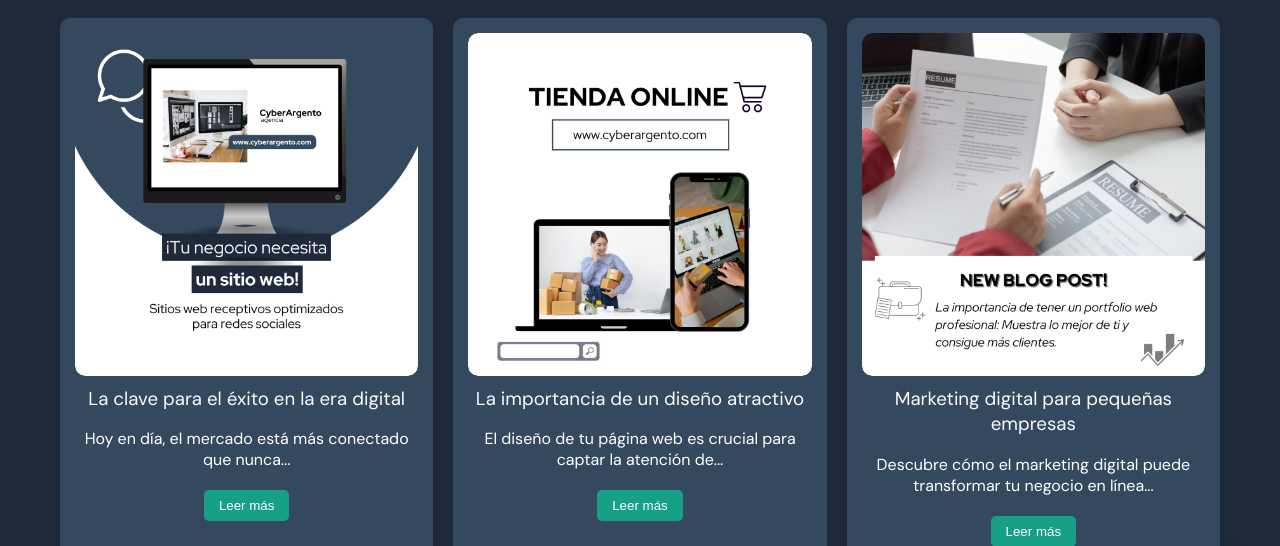
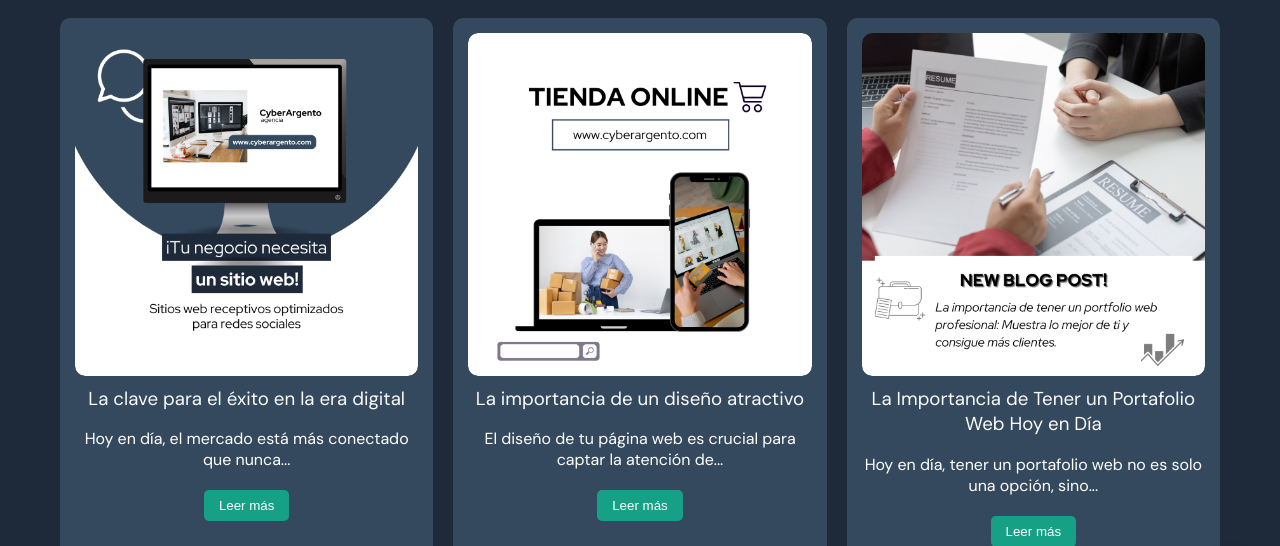
Before and after one commit to candelaria333/CyberArgento, a plain HTML site: page blog.html in a window 1280 px wide. Shown: the part 176-722 px from the top of the page. Drawn offline with Linux system fonts and the light colour scheme.

```diff
--- a/blog.html
+++ b/blog.html
@@ -85,8 +85,8 @@
                     <div class="hover-message">¡Haz clic para leer más!</div>
                 </div>
                 <div class="blog-content">
-                    <h3>Marketing digital para pequeñas empresas</h3>
-                    <p>Descubre cómo el marketing digital puede transformar tu negocio en línea...</p>
+                    <h3>La Importancia de Tener un Portafolio Web Hoy en Día</h3>
+                    <p>Hoy en día, tener un portafolio web no es solo una opción, sino...</p>
                     <button class="read-more" onclick="openModal(3)">Leer más</button>
                 </div>
             </div>
--- a/blog.js
+++ b/blog.js
@@ -12,12 +12,12 @@ document.addEventListener("DOMContentLoaded", () => {
             description: "El diseño de tu página web no solo impacta la estética, sino también la experiencia del usuario. Un diseño atractivo y funcional puede aumentar el tiempo de permanencia y mejorar la conversión de clientes."
         },
         3: {
-            title: "Marketing digital para pequeñas empresas",
-            description: "Las pequeñas empresas pueden aprovechar el marketing digital para competir con las grandes marcas. Desde SEO hasta redes sociales, te mostramos las estrategias clave para impulsar tu negocio online."
+            title: "La Importancia de Tener un Portafolio Web Hoy en Día",
+            description: "Hoy en día, tener un portafolio web no es solo una opción, sino una necesidad para destacar en un mundo digital cada vez más competitivo. Ya sea que seas un profesional independiente, un creador de contenido o una pequeña empresa, tu portafolio online es la mejor manera de mostrar tu trabajo, habilidades y lo que te diferencia de la competencia. En este artículo, exploraremos por qué tener un portafolio web es crucial en el mundo moderno, cómo puede ayudarte a atraer clientes y cómo puedes construir uno que realmente te represente de la mejor manera posible."
         },
         4: {
-            title: "Cómo mejorar tu presencia en redes sociales",
-            description: "Las redes sociales son esenciales para cualquier negocio en la era digital. Aprende las mejores prácticas para generar engagement, atraer clientes y mejorar tu estrategia de contenido."
+            title: "Marketing Digital para Pequeñas Empresas",
+            description: "Hoy en día, el marketing digital es una de las herramientas más poderosas para las pequeñas empresas que buscan prosperar en un mercado competitivo. Ya no es necesario contar con un gran presupuesto para implementar estrategias efectivas; el marketing digital ofrece soluciones accesibles que pueden generar grandes resultados. En este artículo, exploraremos cómo el marketing digital puede transformar tu negocio en línea y por qué es fundamental que las pequeñas empresas adopten estas estrategias."
         }
     };
 
```
Also changed, not shown: web.html (+1 -1 lines).
